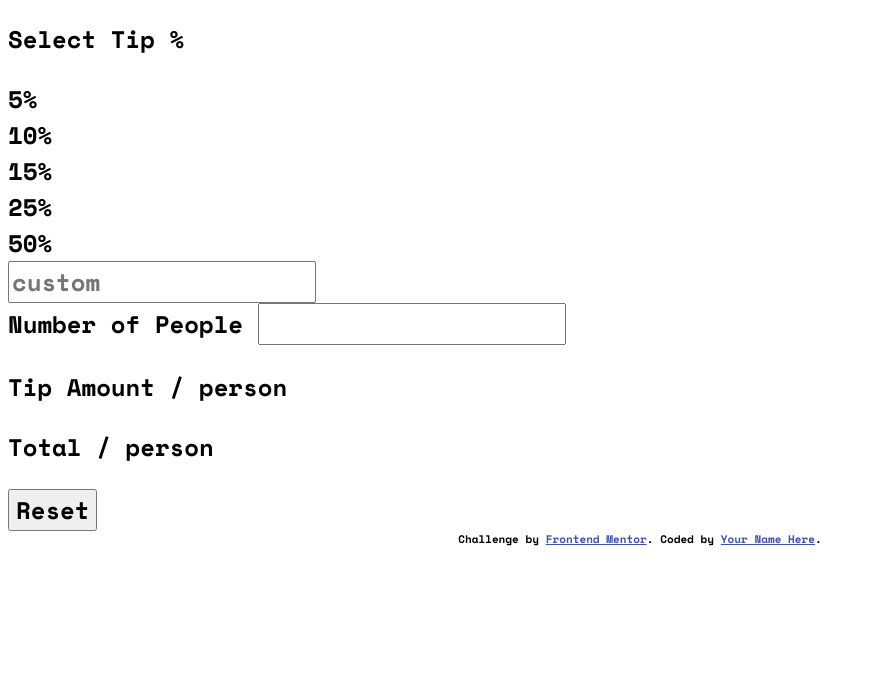
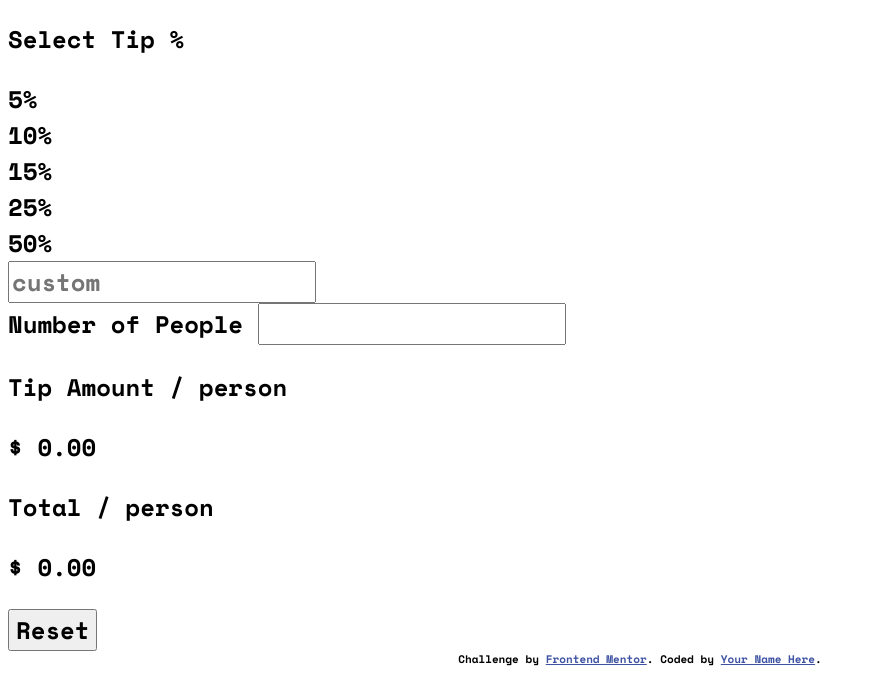
Before and after one commit to MauritzLM/tip-calculator-app, a website built with webpack: page dist/index.html in a window 1280 px wide. Shown: the part 116-800 px from the top of the page, without its empty margins (0-875 px from the left). Built offline with nearby package versions, Linux system fonts and the light colour scheme.

Commit message:
inserted default totals

```diff
--- a/dist/index.html
+++ b/dist/index.html
@@ -47,13 +47,13 @@
         <div>
           <p>Tip Amount
             / person</p>
-          <p class="display-tip-amount"></p>
+          <p class="display-tip-amount">$ 0.00</p>
         </div>
 
         <div>
           <p>Total
             / person</p>
-          <p class="display-total-amount"></p>
+          <p class="display-total-amount">$ 0.00</p>
         </div>
         <button>Reset</button>
 
```
